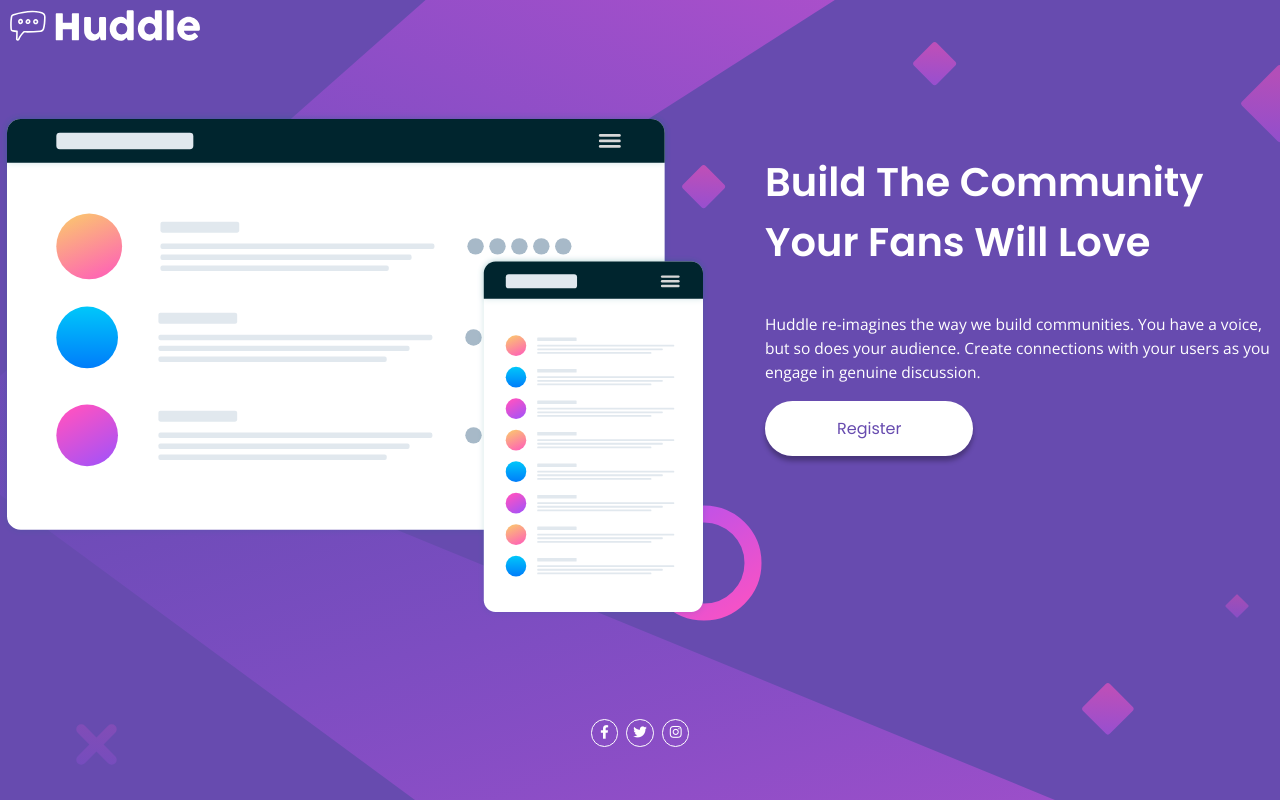
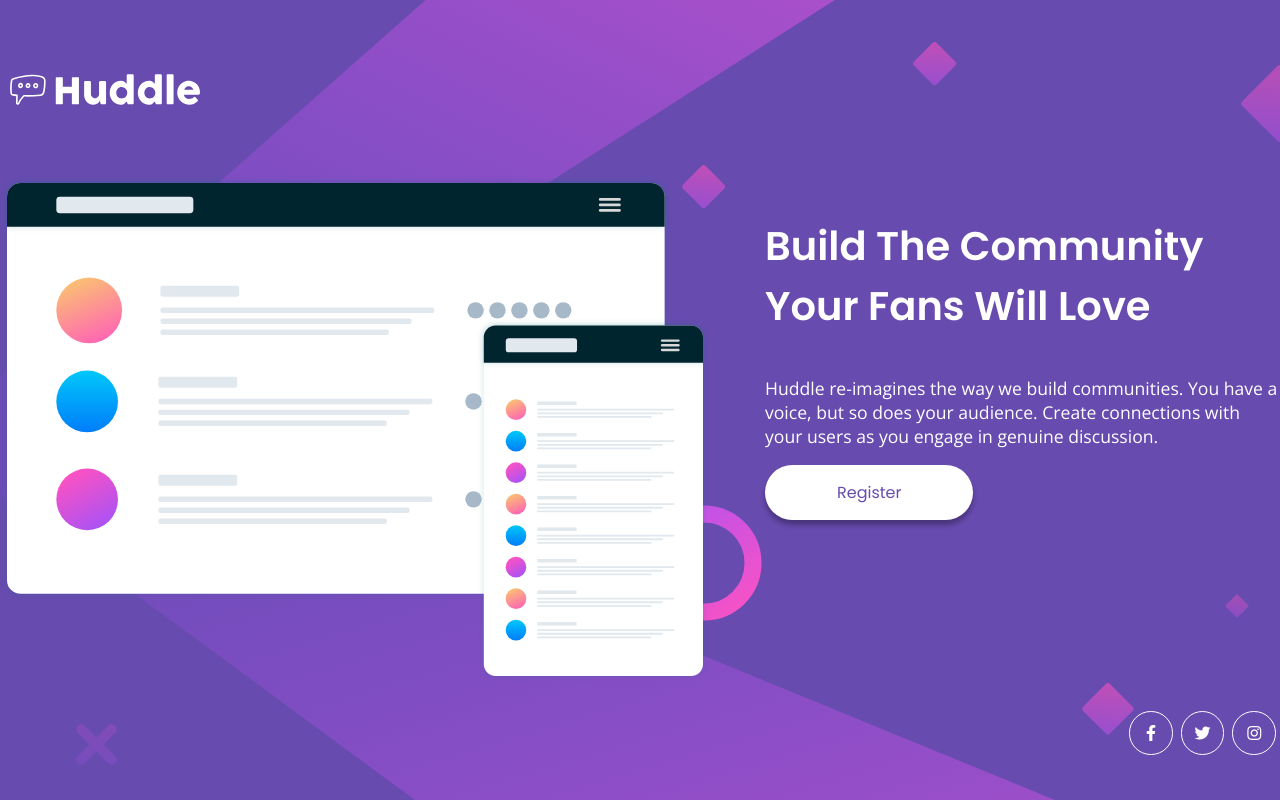
Before and after one commit to carlosecontrer/Frontend-Mentor-05-huddleLandingPage, a plain HTML site: page index.html in a window 1280 px wide. Drawn offline with nearby package versions, Linux system fonts and the light colour scheme.

Commit message:
Frontend Mentor 05 | Huddle Landing Page Final

```diff
--- a/scss/_header.scss
+++ b/scss/_header.scss
@@ -8,6 +8,7 @@
     .header{
         &__logo{
             max-width: 16%;
+            margin-top: 4rem;
         }
     }
 }
--- a/scss/_hero.scss
+++ b/scss/_hero.scss
@@ -27,8 +27,7 @@
     box-shadow: 0px 5px 5px rgba(0, 0, 0, 0.3);
     transition: all 0.3s ease-in-out;
   }
-  &__btn:hover,
-  :active {
+  &__btn:hover {
     background-color: var(--softMagenta);
     color: white;
     margin: 1rem;
@@ -46,6 +45,9 @@
     &__title {
       font-size: 2.5rem;
     }
+    &__description{
+        font-size: 1.1rem;
+    }
     &__btn {
       padding: 1rem 4.5rem;
       font-size: 1rem;
--- a/scss/_social.scss
+++ b/scss/_social.scss
@@ -28,3 +28,20 @@
     }
   }
 }
+
+
+@media screen and (min-width: 769px) {
+ .social{
+     margin-top: 0;
+     font-size: 1rem;
+     &__icons{
+         justify-content: flex-end;
+     }
+     &__item{
+         width: 1.5rem;
+         height: 1.5rem;
+         padding: 1.3rem;
+         margin: 0 0.25rem;
+     }
+ }
+}
```
Also changed, not shown: css/style.css, 1 other file.
